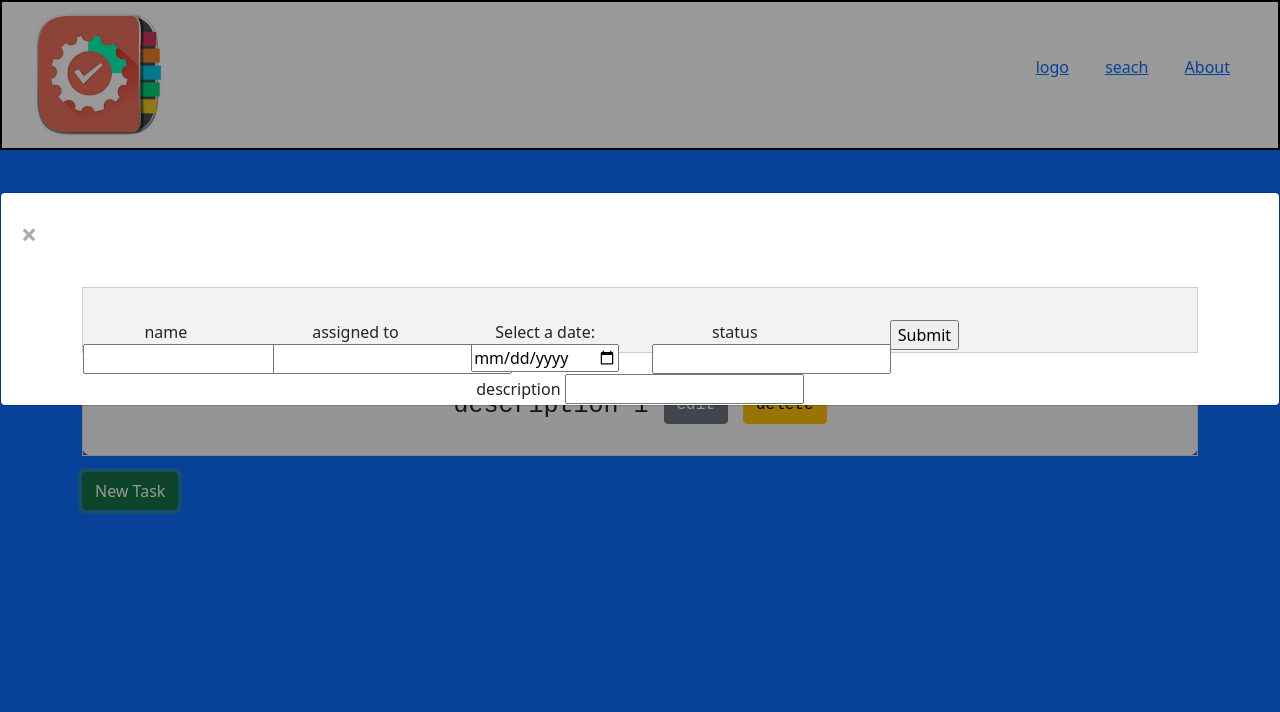
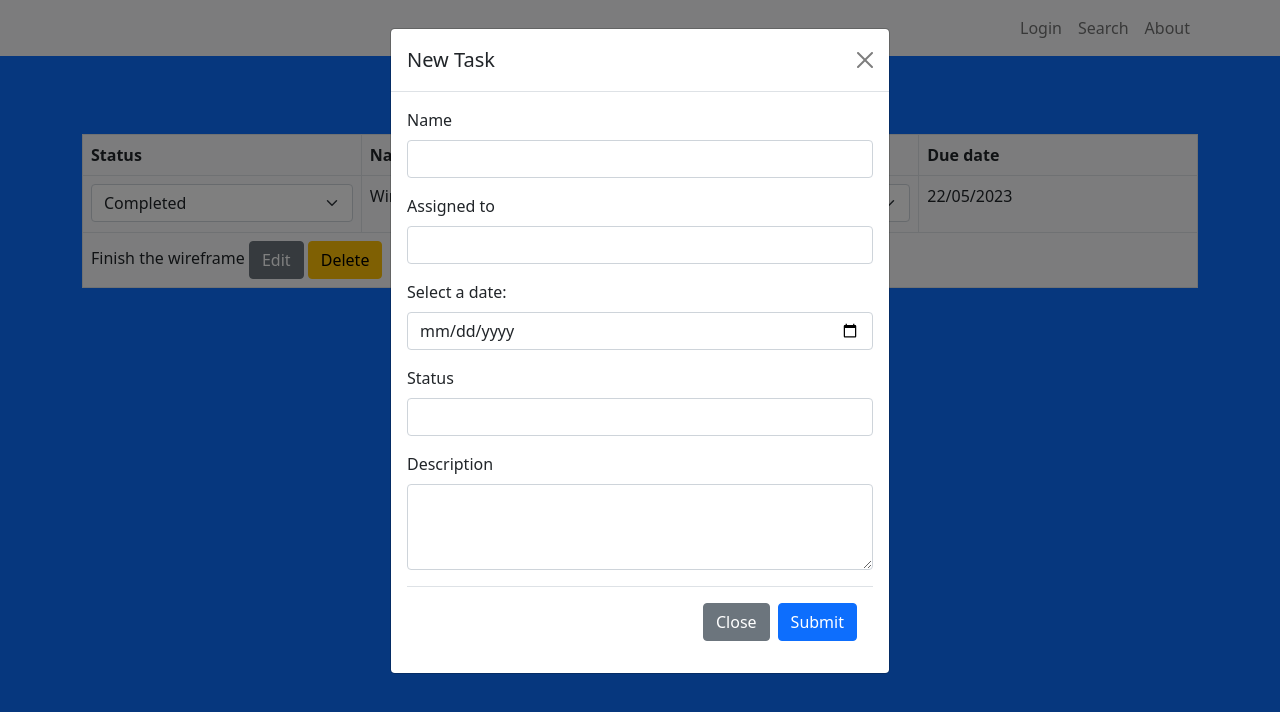
Before and after one commit to LucasGriffinDev/generation-sprint1, a plain HTML site: page index.html in a window 1280 px wide. Both pictures are taken after a click on the button "New Task". Drawn offline with nearby package versions, Linux system fonts and the light colour scheme.

Commit message:
modal working

```diff
--- a/index.html
+++ b/index.html
@@ -12,92 +12,148 @@
     />
   </head>
   <header>
-    <nav class="navbar">
-      <img src="assets/logo.jpg" />
-      <ul>
-        <li><a href="index.html">logo</a></li>
-        <li><a href="task.html">seach</a></li>
-        <li><a href="about.html">About</a></li>
+    <nav class="navbar navbar-expand-lg navbar-light bg-light">
+      <div class="container">
+        <a class="navbar-brand" href="#">
+          <!-- <img src="assets/logo.jpg" alt="Logo" /> -->
+        </a>
+        <ul class="navbar-nav">
+          <li class="nav-item">
+            <a class="nav-link" href="index.html">Login</a>
+          </li>
+          <li class="nav-item">
+            <a class="nav-link" href="task.html">Search</a>
+          </li>
+          <li class="nav-item">
+            <a class="nav-link" href="about.html">About</a>
+          </li>
         </ul>
+      </div>
     </nav>
   </header>
   <body class="bg-primary">
     <div class="container">
-      <table class="table table-bordered bg-light">
+      <div class="d-flex justify-content-center mt-2">
+        <button
+          id="modal-open-button"
+          class="btn btn-success col-1"
+          data-bs-toggle="modal"
+          data-bs-target="#myModal"
+        >
+          New Task
+        </button>
+      </div>
+      <table class="table table-bordered bg-light mt-2">
         <thead>
           <tr>
-            <div class="">
-              <th class="col-1">status</th>
-              <th class="col-1">name</th>
-            </div>
-            <div>
-              <th class="col-1">assigned to</th>
-              <th class="col-1">due date</th>
-            </div>
+            <th class="col-2">Status</th>
+            <th class="col-2">Name</th>
+            <th class="col-2">Assigned to</th>
+            <th class="col-2">Due date</th>
           </tr>
         </thead>
         <tbody>
           <tr>
-            <td>completed</td>
-            <td>wireframe</td>
-            <td>rowan</td>
             <td>
-              <label for="date">Select a date:</label>
-              <input type="date" id="date" name="date" />
+              <select class="form-select" id="status-select">
+                <option value="completed" class="bg-success">Completed</option>
+                <option value="in progress" class="bg-warning">
+                  In progress
+                </option>
+                <option value="not started" class="bg-danger">
+                  Not started
+                </option>
+              </select>
+            </td>
+            <td>Wireframe</td>
+            <td>
+              <select class="form-select">
+                <option value="completed">Rowan</option>
+                <option value="in progress">Matt</option>
+                <option value="not started">Lucas</option>
+              </select>
+            </td>
+            <td>
+              <p>22/05/2023</p>
             </td>
           </tr>
           <tr>
             <td colspan="4" class="description">
-              description 1
-              <button class="btn btn-secondary">edit</button>
-              <button class="btn btn-warning">delete</button>
+              Finish the wireframe
+              <button class="btn btn-secondary">Edit</button>
+              <button class="btn btn-warning">Delete</button>
             </td>
           </tr>
         </tbody>
       </table>
     </div>
 
-    <div class="container">
-      <button id="modal-open-button" class="btn btn-success">New Task</button>
-      <div id="myModal" class="modal">
+    <div
+      class="modal fade"
+      id="myModal"
+      tabindex="-1"
+      aria-labelledby="exampleModalLabel"
+      aria-hidden="true"
+    >
+      <div class="modal-dialog">
         <div class="modal-content">
-          <span class="close">&times;</span>
-          <div class="modal-container">
-            <div class="container">
+          <div class="modal-header">
+            <h5 class="modal-title" id="exampleModalLabel">New Task</h5>
+            <button
+              type="button"
+              class="btn-close"
+              data-bs-dismiss="modal"
+              aria-label="Close"
+            ></button>
+          </div>
+          <div class="modal-body">
             <form>
-                <div class="row">
-                  <div class="col-2">
-                    <label for="name">name</label>
-                    <input type="text" id="name" name="name" />
+              <div class="mb-3">
+                <label for="name" class="form-label">Name</label>
+                <input type="text" id="name" name="name" class="form-control" />
               </div>
-                  <div class="col-2">
-                    <label for="assigned to">assigned to</label>
-                    <input type="text" id="assigned to" name="assigned to" />
+              <div class="mb-3">
+                <label for="assigned-to" class="form-label">Assigned to</label>
+                <input
+                  type="text"
+                  id="assigned-to"
+                  name="assigned-to"
+                  class="form-control"
+                />
               </div>
-                  <div class="col-2">
-                    <label for="date">Select a date:</label>
-                    <input type="date" id="date" name="date" />
+              <div class="mb-3">
+                <label for="date" class="form-label">Select a date:</label>
+                <input type="date" id="date" name="date" class="form-control" />
               </div>
-                  <div class="col-2">
-                    <label for="status">status</label>
-                    <input type="text" id="status" name="status" />
+              <div class="mb-3">
+                <label for="status" class="form-label">Status</label>
+                <input
+                  type="text"
+                  id="status"
+                  name="status"
+                  class="form-control"
+                />
               </div>
-                  <div class="col-2">
-                    <input type="submit" value="Submit" />
-                  </div>
-                </div>
-                <div class="row">
-                  <div class="col-12">
-                    <label for="description">description</label>
-                    <input
-                      type="textarea"
+              <div class="mb-3">
+                <label for="description" class="form-label">Description</label>
+                <textarea
                   id="description"
                   name="description"
-                    />
+                  class="form-control"
+                  rows="3"
+                ></textarea>
               </div>
+              <div class="modal-footer">
+                <button
+                  type="button"
+                  class="btn btn-secondary"
+                  data-bs-dismiss="modal"
+                >
+                  Close
+                </button>
+                <input type="submit" value="Submit" class="btn btn-primary" />
               </div>
             </form>
-            </div>
           </div>
         </div>
       </div>
--- a/script.js
+++ b/script.js
@@ -1,27 +1,11 @@
-// get the modal element
-var modal = document.getElementById('myModal');
-let tasts = [];
+const select = document.querySelector('#status-select');
+  select.addEventListener('change', () => {
+    const selectedOption = select.options[select.selectedIndex];
+    select.className = selectedOption.className;
+  });
 
-// get the button that opens the modal
-var btn = document.querySelector('#modal-open-button');
-
-// get the <span> element that closes the modal
-var span = document.getElementsByClassName('close')[0];
-
-// when the user clicks on the button, open the modal
-btn.onclick = function () {
-  console.log('clicked');
-  modal.style.display = 'block';
-};
-
-// when the user clicks on <span> (x), close the modal
-span.onclick = function () {
-  modal.style.display = 'none';
-};
-
-// when the user clicks anywhere outside of the modal, close it
-window.onclick = function (event) {
-  if (event.target == modal) {
-    modal.style.display = 'none';
-  }
-};
+    const button = document.getElementById('modal-open-button');
+    button.addEventListener('click', () => {
+      console.log('clicked');
+    });
+  });
--- a/style.css
+++ b/style.css
@@ -1,108 +1,22 @@
-body {
-  background-color: #588c7e;
+.navbar {
+  background-color: #0d6efd;
 }
 
-table {
-  /* border-collapse: collapse; */
-  width: 100%;
-  color: #588c7e;
-  font-family: monospace;
-  font-size: 25px;
-  text-align: left;
-  width: 80%;
-  margin: 2em auto;
-  border-radius: 10px;
+.navbar-brand {
+  margin-right: 1rem;
 }
 
-table,
-th,
-td {
-  padding: 5px;
+.nav-link {
+  color: white;
 }
 
-th,
-td {
-  border: 1px solid black;
+.nav-link:hover {
+  color: rgba(255, 255, 255, 0.75);
 }
 
-td {
-  text-align: center;
-  vertical-align: middle;
-  width: 25%;
-  height: 100px;
-  background-color: #f2f2f2;
-  border: 1px solid #ccc;
-}
-
-nav {
-  width: 100%;
-  height: 150px;
-  background-color: #ffffff;
-  border: 1px solid #ccc;
-  text-align: center;
-  vertical-align: middle;
-  margin: 0 auto;
-  padding: 2em 2em 2em 0;
-  border: solid 2px black;
-}
-
-nav img {
-  max-height: 100%;
-  margin-left: 2em;
-}
-
-nav li {
-  display: inline-block;
-  margin: 0 1em;
-}
-
-form {
-  width: 100%;
-  height: 50px;
-  background-color: #f2f2f2;
-  border: 1px solid #ccc;
-  text-align: center;
-  vertical-align: middle;
-  margin: 2em auto;
-  padding: 2em 0;
-}
-/* new task modal */
-
-.modal {
-  width: 40%;
-  display: none;
-  position: fixed;
-  z-index: 1;
-  left: 0;
-  top: 0;
-  width: 100%;
-  height: 100%;
-  overflow: auto;
-  background-color: rgba(0, 0, 0, 0.4);
-}
-
-.modal-content {
-  background-color: white;
-  margin: 15% auto;
-  padding: 20px;
-  border: 1px solid #888;
-  width: 80%;
-}
-
-.modal-container {
-  /* any additional styling for the modal container goes here */
-}
-
-.close {
-  color: #aaa;
-  float: right;
-  font-size: 28px;
+.table thead th {
+  background-color: #f8f9fa;
+  border-color: #dee2e6;
+  text-align: left;
   font-weight: bold;
 }
-
-.close:hover,
-.close:focus {
-  color: black;
-  text-decoration: none;
-  cursor: pointer;
-}
```
Also changed, not shown: login.html (added). Lines whose indentation alone changed are shown as unchanged.
